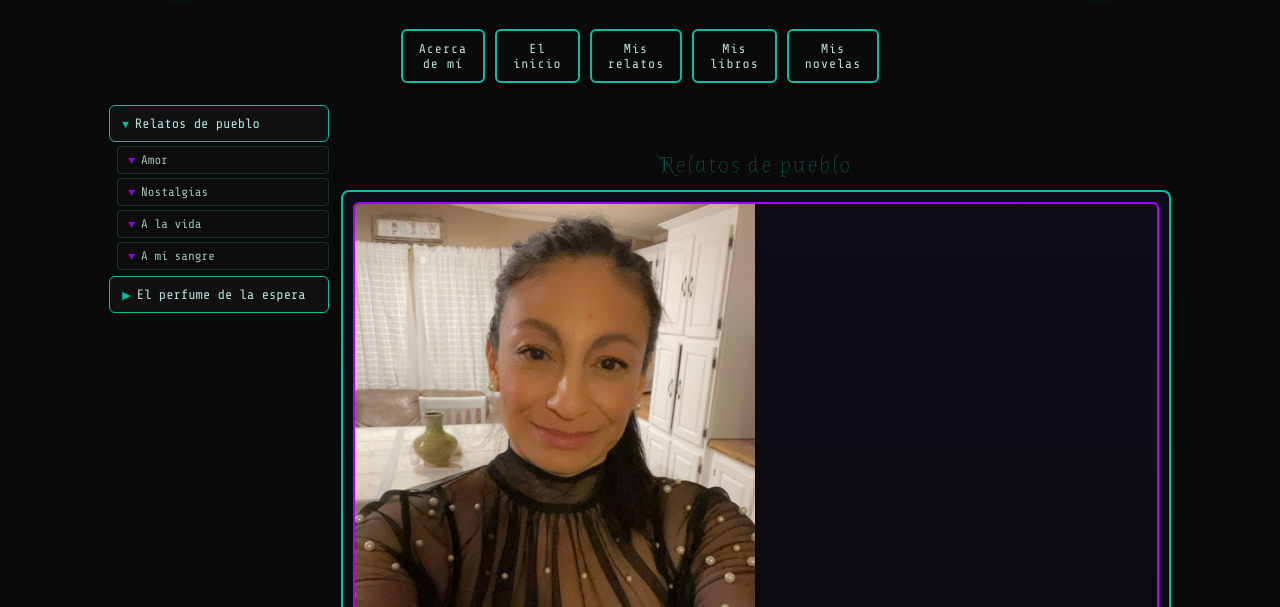
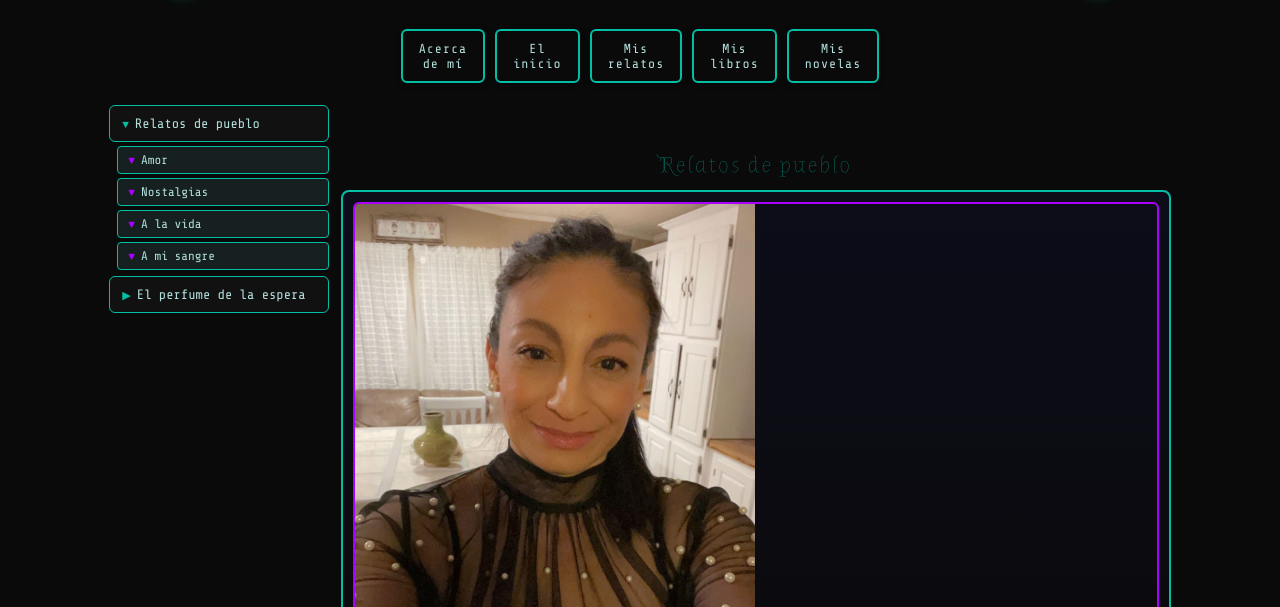
Before and after one commit to PoetaRivera/poesiaiselaescarcega, a plain HTML site: page public/mipoesia.html in a window 1280 px wide. Both pictures are taken after a click on the heading "Relatos de pueblo". Shown: the part 193-800 px from the top of the page. Drawn offline with Linux system fonts and the light colour scheme.

Commit message:
Ajustes visuales: submenús mipoesia y fondo Disqus
- mipoesia.html: .menu-seccion summary con fondo #162020 y borde teal visible
- index.html: #disqus_thread fondo corregido de teal-light a #111

Co-Authored-By: Claude Sonnet 4.6 <noreply@anthropic.com>

```diff
--- a/public/mipoesia.html
+++ b/public/mipoesia.html
@@ -135,19 +135,18 @@
     .menu-seccion summary {
       cursor: pointer;
       padding: 6px 10px;
-      background-color: #0d0d0d;
-      border: 1px solid #1a3a3a;
+      background-color: #162020;
+      border: 1px solid var(--teal-main);
       border-radius: 4px;
       color: var(--teal-light);
       font-family: "ShareTechMono", monospace;
       font-size: 0.78rem;
       list-style: none;
       user-select: none;
-      opacity: 0.85;
-      transition: opacity 0.2s;
+      transition: background-color 0.2s;
     }
 
-    .menu-seccion summary:hover { opacity: 1; }
+    .menu-seccion summary:hover { background-color: #1e3030; }
 
     .menu-seccion summary::marker,
     .menu-seccion summary::-webkit-details-marker { display: none; }
```
Also changed, not shown: public/index.html (+1 -1 lines), 1 other file.
